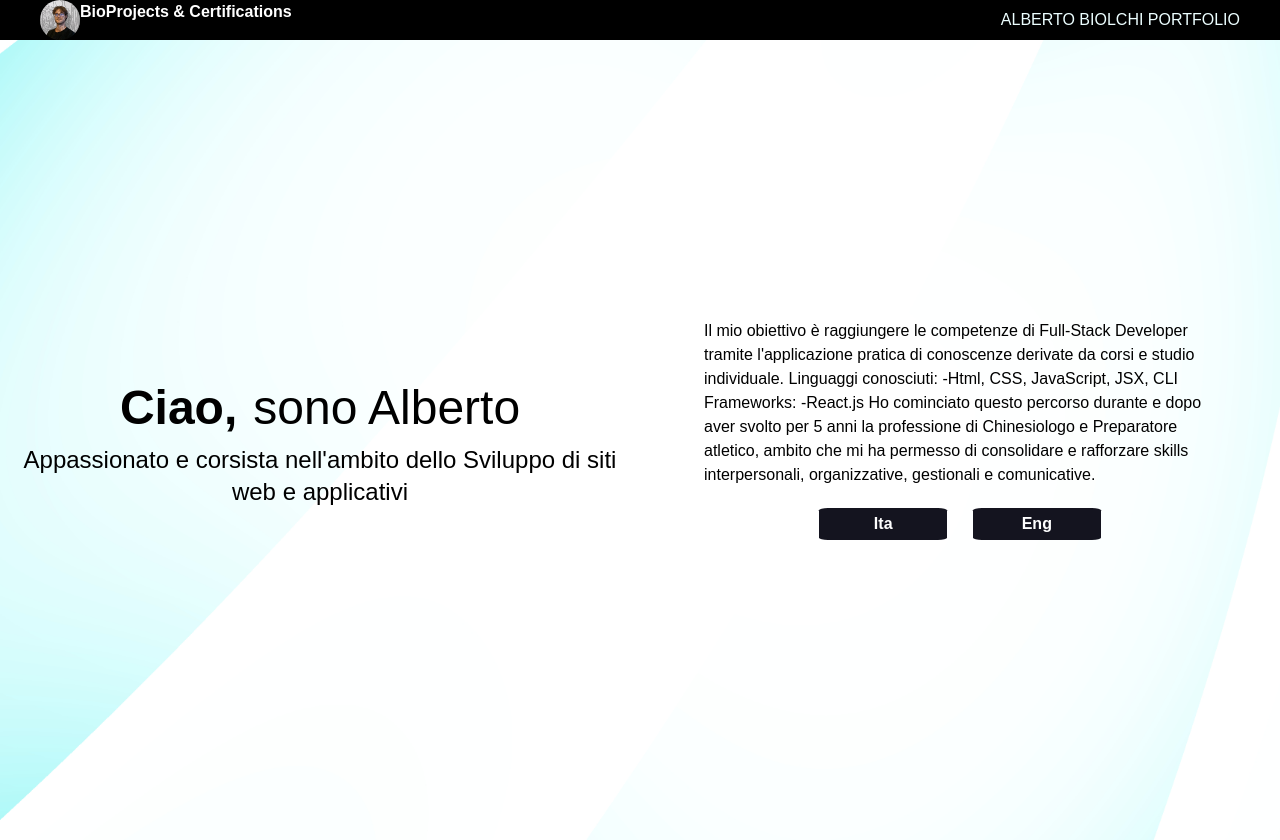
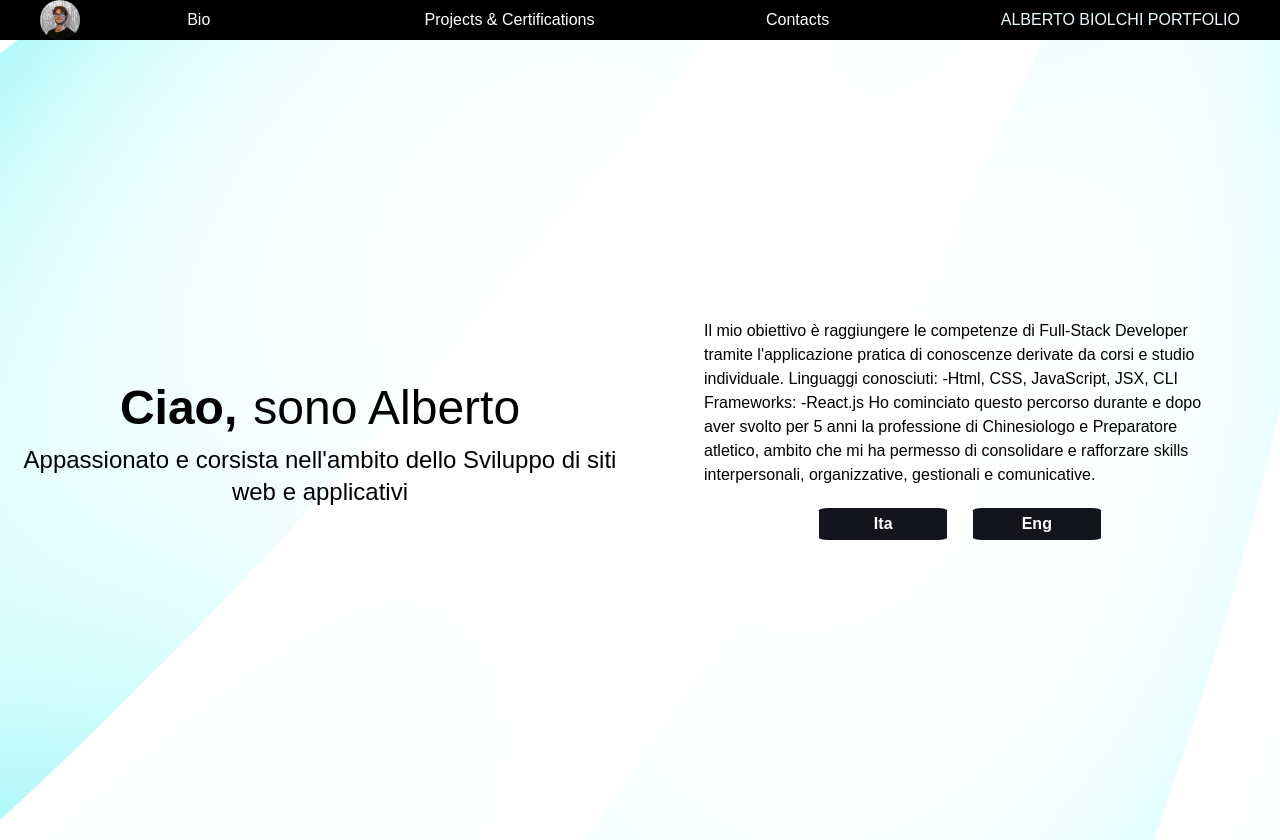
Before and after one commit to Alberto23B/portfolio, a React (Create React App) app: page / in a window 1280 px wide. Built offline with nearby package versions, Linux system fonts and the light colour scheme; a web font is replaced by a local one.

Commit message:
Add a contact dropdown an fix UI for desktop

```diff
--- a/src/App.css
+++ b/src/App.css
@@ -11,12 +11,6 @@ html {
 
 svg {
   margin: 0 0.5rem;
-}
-
-a {
-  font-weight: bold;
-  text-decoration: none;
-  color: #14141f;
 }
 
 a:hover {
--- a/src/App.js
+++ b/src/App.js
@@ -5,11 +5,25 @@ import  { NavLink, Outlet} from "react-router-dom";
 function App() {
   return (
     <div>
-      <header className=" w-full flex flex-row bg-black text-cyan-50">
-          <img className="w-10 ml-10 aspect-square rounded-full" src={logo} alt="a portrait" />
-          <NavLink to="/" className="text-white"><span>Bio</span></NavLink>
-          <NavLink to="/projects" className="text-white"><span>Projects & Certifications</span></NavLink>
-          <h4 className=" self-center ml-auto mr-10">
+      <header className="flex flex-row justify-around w-full bg-black text-cyan-50">
+          <img className="w-10 ml-10 rounded-full aspect-square" src={logo} alt="a portrait" />
+          <NavLink to="/" className= "m-auto text-center text-white"><span>Bio</span></NavLink>
+          <NavLink to="/projects" className="m-auto text-center text-white"><span>Projects & Certifications</span></NavLink>
+          <div className="group">
+            <button className="w-48 h-full m-auto text-white align-middle">
+                <span>Contacts</span>
+            </button>
+            <div className="absolute z-10 hidden group-hover:block">
+              <div className="px-2 pt-2 pb-4 bg-black shadow-lg">
+                <div className="grid grid-cols-1 gap-4 md:grid-cols-1 w-36">
+                  <a className='block' href='https://www.linkedin.com/in/alberto-biolchi'>Linkedin</a>
+                  <a className='block' href='https://github.com/Alberto23B'>GitHub</a>
+                  <a className='block' href='mailto:biolchi.alberto23@gmail.com'>E-Mail</a>
+                </div>
+              </div>
+            </div>
+          </div>
+          <h4 className="self-center ml-auto mr-10 ">
             ALBERTO BIOLCHI PORTFOLIO
           </h4>
       </header>
--- a/src/components/Bio.js
+++ b/src/components/Bio.js
@@ -10,14 +10,14 @@ export default function Bio() {
 
     return (
         <>
-          <div className="flex flex-row w-full h-screen">
+          <div className="relative flex flex-row w-full h-screen">
             <div className="intro">
               <p>
                 {language === "eng" ? <span className="ciao">Hi,</span> : <span className="ciao">Ciao,</span>}
                 {language === "eng" ? <span className="mio-nome">{` I'm Alberto`}</span> : <span className="mio-nome">{` sono Alberto`}</span>}
                 {language === "eng" ?
-                <span className="text-2xl block text-pretty">I am a passionate learner in the field of web and application development</span>
-                : <span className="text-2xl block text-pretty">Appassionato e corsista nell'ambito dello Sviluppo di siti web e applicativi</span> }
+                <span className="block text-2xl text-pretty">I am a passionate learner in the field of web and application development</span>
+                : <span className="block text-2xl text-pretty">Appassionato e corsista nell'ambito dello Sviluppo di siti web e applicativi</span> }
               </p>
             </div>
             <div className="display-bio">
--- a/src/components/Certifications.js
+++ b/src/components/Certifications.js
@@ -7,9 +7,9 @@ export default function Certificates() {
         <div className="font-bold text-3xl w-full text-center">
             <h2>Certifications</h2>
           </div>
-          <ul className="flex flex-no-wrap overflow-x-scroll scrolling-touch items-start mb-8 new-scrollbar">
+          <ul className="flex flex-no-wrap overflow-x-scroll scrolling-touch items-start mb-3 new-scrollbar">
             {certificates.map(cert => {
-                return <li className="flex-none w-72 h-24 m-5 card" key={cert.name}><a href={cert.url} target="#">{cert.name}</a></li>
+                return <li className="flex-none w-72 h-16 m-5 card" key={cert.name}><a href={cert.url} target="#">{cert.name}</a></li>
             })}
           </ul>
         </div>
--- a/src/components/ProjectPicker.js
+++ b/src/components/ProjectPicker.js
@@ -4,13 +4,13 @@ import { projects } from "../data"
 export default function ProjectPicker() {
     return (
           <div className="flex flex-col w-3/4 m-auto">
-            <div className="font-bold text-3xl w-full text-center">
+            <div className="font-bold text-3xl w-full text-center mt-3">
               <h2>Projects</h2>
             </div>
-            <div className="flex flex-no-wrap overflow-x-scroll scrolling-touch items-start mb-8 new-scrollbar">
+            <div className="flex flex-no-wrap overflow-x-scroll scrolling-touch items-start my-3 new-scrollbar">
               {projects.map((proj) => {
                  return (
-                    <div className="flex-none w-72 h-80 m-5 py-12 card">
+                    <div className="flex-none w-72 h-72 m-5 py-12 card">
                       <a className="block h-20" href={proj.url} target="#">{proj.name}</a>
                       <ul className="h-32 text-balance">
                         <li>{proj.description}</li>
```
